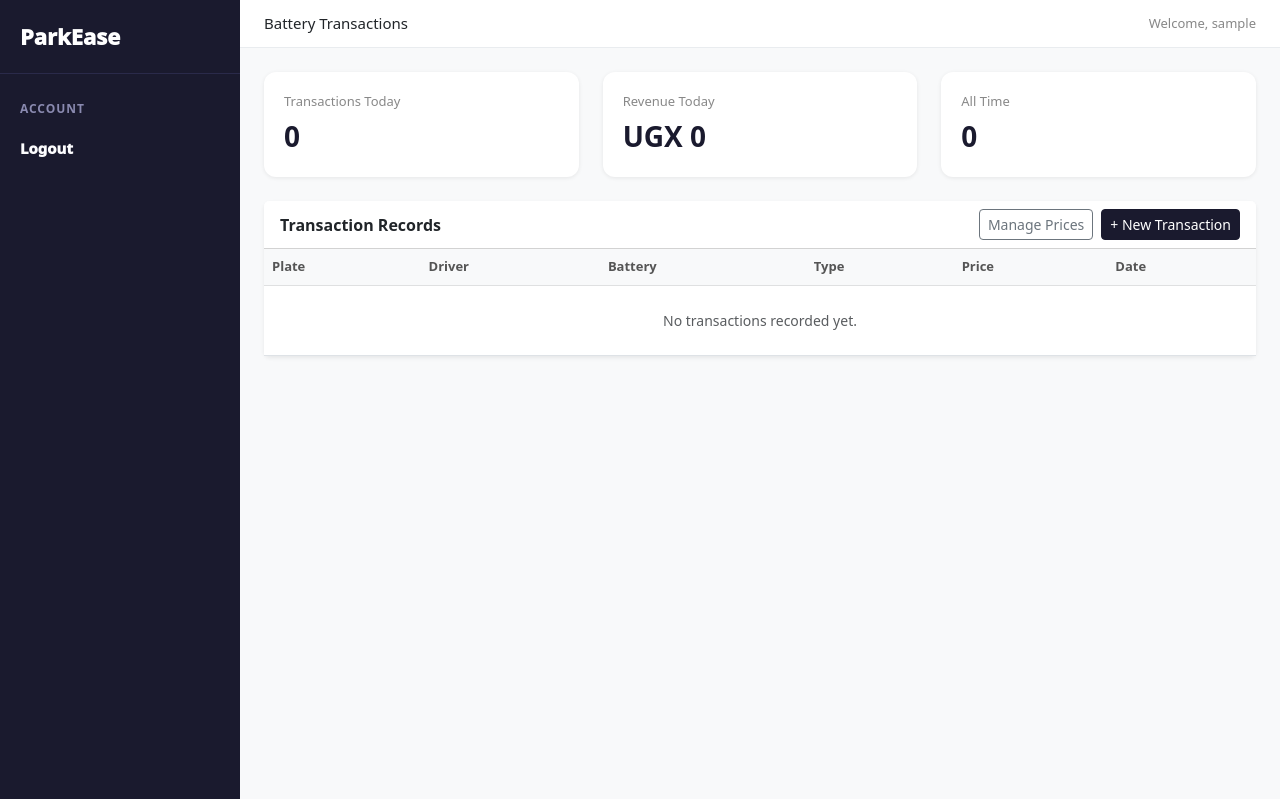
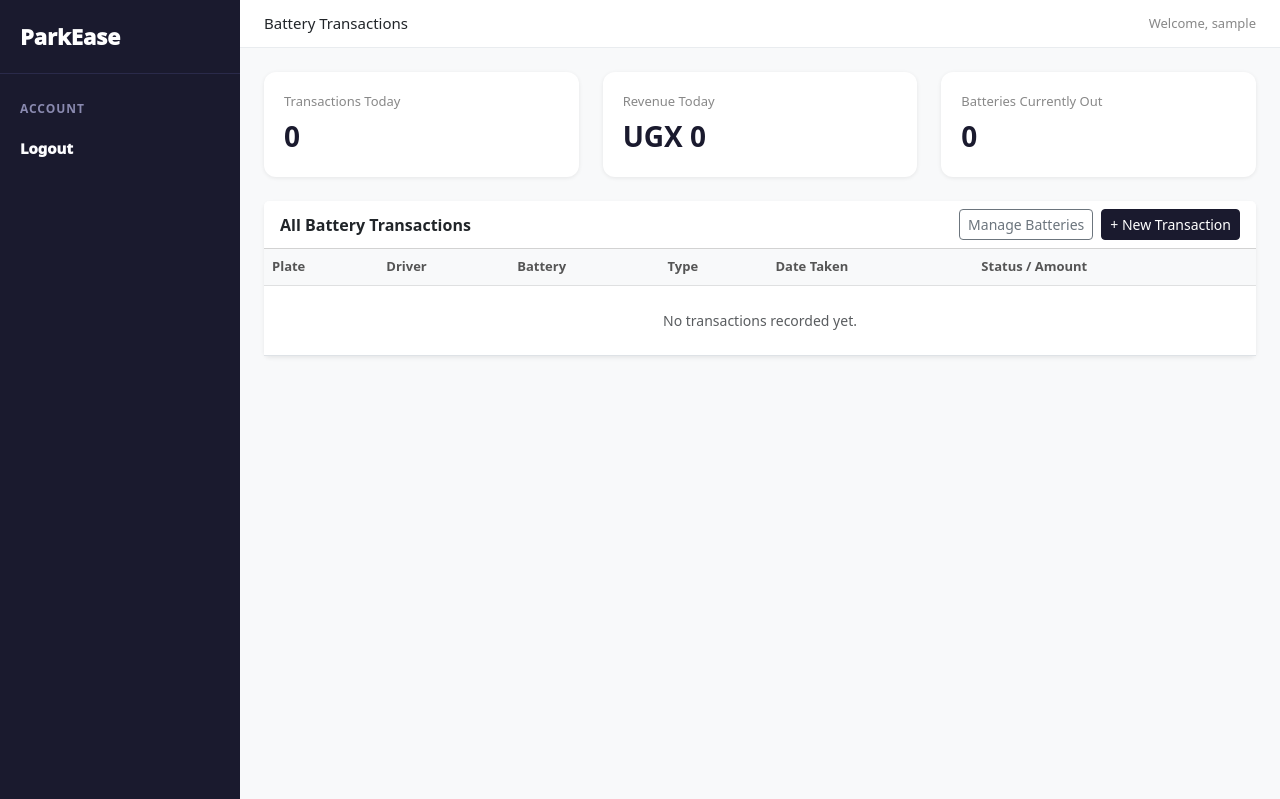
Before and after one commit to Ashraf9-0/ParkeasebyMohammedAshraf, a Django app: page /battery/ in a window 1280 px wide. Shown: the top 799 px of the page. Run offline with Django 5.2, Linux system fonts and the light colour scheme; the visitor is signed in with stand-in values (Sample User, id 1); data that the repository does not hold is empty.

Commit message:
added functionality into the battery section , such as: being able to return batterys that have been hired , and setting a price to the batteries that have been hired right from the web interface on a daily rate.

```diff
--- a/battery/templates/battery/battery_list.html
+++ b/battery/templates/battery/battery_list.html
@@ -4,7 +4,6 @@
 {% block page_heading %}Battery Transactions{% endblock %}
 
 {% block content %}
-
 <div class="row g-4 mb-4">
     <div class="col-md-4">
         <div class="stat-card">
@@ -20,17 +19,51 @@
     </div>
     <div class="col-md-4">
         <div class="stat-card">
-            <div class="stat-label">All Time</div>
-            <div class="stat-value">{{ all_transactions }}</div>
+            <div class="stat-label">Batteries Currently Out</div>
+            <div class="stat-value">{{ batteries_out.count }}</div>
         </div>
     </div>
 </div>
 
+{% if batteries_out %}
+<div class="card border-0 shadow-sm mb-4">
+    <div class="card-header bg-warning bg-opacity-25">
+        <span class="fw-bold">⚡ Batteries Currently Out on Hire</span>
+    </div>
+    <div class="card-body p-0">
+        <table class="table table-hover mb-0">
+            <thead class="table-light">
+                <tr>
+                    <th>Plate</th>
+                    <th>Driver</th>
+                    <th>Battery</th>
+                    <th>Rate</th>
+                    <th>Date Taken</th>
+                    <th>Action</th>
+                </tr>
+            </thead>
+            <tbody>
+                {% for t in batteries_out %}
+                <tr>
+                    <td><strong>{{ t.plate }}</strong></td>
+                    <td>{{ t.driver_name }}</td>
+                    <td>{{ t.battery.name }}</td>
+                    <td>UGX {{ t.battery.daily_rate }}/day</td>
+                    <td>{{ t.date_taken|date:"h:i A — M d, Y" }}</td>
+                    <td><a href="{% url 'battery_return' t.pk %}" class="btn btn-sm btn-success">Return</a></td>
+                </tr>
+                {% endfor %}
+            </tbody>
+        </table>
+    </div>
+</div>
+{% endif %}
+
 <div class="card border-0 shadow-sm">
     <div class="card-header bg-white d-flex justify-content-between align-items-center">
-        <span class="fw-bold">Transaction Records</span>
+        <span class="fw-bold">All Battery Transactions</span>
         <div class="d-flex gap-2">
-            <a href="{% url 'battery_prices' %}" class="btn btn-outline-secondary btn-sm">Manage Prices</a>
+            <a href="{% url 'battery_prices' %}" class="btn btn-outline-secondary btn-sm">Manage Batteries</a>
             <a href="{% url 'battery_form' %}" class="btn btn-primary btn-sm">+ New Transaction</a>
         </div>
     </div>
@@ -42,19 +75,27 @@
                     <th>Driver</th>
                     <th>Battery</th>
                     <th>Type</th>
-                    <th>Price</th>
-                    <th>Date</th>
+                    <th>Date Taken</th>
+                    <th>Status / Amount</th>
                 </tr>
             </thead>
             <tbody>
-                {% for transaction in transactions %}
+                {% for t in transactions %}
                 <tr>
-                    <td><strong>{{ transaction.plate }}</strong></td>
-                    <td>{{ transaction.driver_name }}</td>
-                    <td>{{ transaction.battery.name }}</td>
-                    <td>{{ transaction.battery.get_battery_type_display }}</td>
-                    <td>UGX {{ transaction.battery.price }}</td>
-                    <td>{{ transaction.date|date:"h:i A — M d, Y" }}</td>
+                    <td><strong>{{ t.plate }}</strong></td>
+                    <td>{{ t.driver_name }}</td>
+                    <td>{{ t.battery.name }}</td>
+                    <td>{{ t.battery.get_battery_type_display }}</td>
+                    <td>{{ t.date_taken|date:"h:i A — M d, Y" }}</td>
+                    <td>
+                        {% if t.battery.battery_type == 'sale' %}
+                            <span class="badge bg-secondary">Sold — UGX {{ t.battery.price }}</span>
+                        {% elif t.status == 'out' %}
+                            <span class="badge bg-warning text-dark">Out</span>
+                        {% elif t.status == 'returned' %}
+                            <span class="badge bg-success">Returned — UGX {{ t.total_charged }}</span>
+                        {% endif %}
+                    </td>
                 </tr>
                 {% empty %}
                 <tr>
@@ -65,5 +106,4 @@
         </table>
     </div>
 </div>
-
 {% endblock %}
--- a/battery/urls.py
+++ b/battery/urls.py
@@ -2,7 +2,9 @@ from django.urls import path
 from . import views
 
 urlpatterns = [
-    path('battery/', views.battery_list, name='battery_list'),
-    path('battery/new/', views.battery_form, name='battery_form'),
-    path('battery/prices/', views.battery_prices, name='battery_prices'),
+    path('battery/',                  views.battery_list,    name='battery_list'),
+    path('battery/new/',              views.battery_form,    name='battery_form'),
+    path('battery/prices/',           views.battery_prices,  name='battery_prices'),
+    path('battery/return/<int:pk>/',  views.battery_return,  name='battery_return'),
+    path('battery/receipt/<int:pk>/', views.battery_receipt, name='battery_receipt'),
 ]
--- a/battery/views.py
+++ b/battery/views.py
@@ -1,33 +1,95 @@
 from django.shortcuts import render, get_object_or_404, redirect
 from django.contrib.auth.decorators import login_required
 from django.utils import timezone
+from datetime import datetime
 from .models import BatteryItem, BatteryTransaction
+
 
 @login_required
 def battery_form(request):
     batteries = BatteryItem.objects.all()
     if request.method == 'POST':
-        battery = get_object_or_404(BatteryItem, pk=request.POST['battery_id'])
-        BatteryTransaction.objects.create(
-            battery     = battery,
-            plate       = request.POST['plate'].upper(),
-            driver_name = request.POST['driver_name'],
-        )
+        battery  = get_object_or_404(BatteryItem, pk=request.POST['battery_id'])
+        date_str = request.POST.get('date_taken', '').strip()
+        try:
+            date_taken = timezone.make_aware(datetime.strptime(date_str, '%Y-%m-%dT%H:%M'))
+        except (ValueError, TypeError):
+            date_taken = timezone.now()
+
+        if battery.battery_type == 'hire':
+            BatteryTransaction.objects.create(
+                battery     = battery,
+                plate       = request.POST['plate'].upper(),
+                driver_name = request.POST['driver_name'],
+                date_taken  = date_taken,
+                status      = 'out',
+            )
+        else:
+            BatteryTransaction.objects.create(
+                battery     = battery,
+                plate       = request.POST['plate'].upper(),
+                driver_name = request.POST['driver_name'],
+                date_taken  = date_taken,
+            )
         return redirect('battery_list')
-    return render(request, 'battery/battery_form.html', {'batteries': batteries})
+
+    now = timezone.localtime(timezone.now())
+    return render(request, 'battery/battery_form.html', {
+        'batteries':        batteries,
+        'default_datetime': now.strftime('%Y-%m-%dT%H:%M'),
+    })
+
+
+@login_required
+def battery_return(request, pk):
+    transaction = get_object_or_404(BatteryTransaction, pk=pk, battery__battery_type='hire', status='out')
+
+    if request.method == 'POST':
+        date_str = request.POST.get('date_returned', '').strip()
+        try:
+            date_returned = timezone.make_aware(datetime.strptime(date_str, '%Y-%m-%dT%H:%M'))
+        except (ValueError, TypeError):
+            date_returned = timezone.now()
+
+        transaction.date_returned = date_returned
+        transaction.status        = 'returned'
+        transaction.total_charged = transaction.calculate_charge()
+        transaction.save()
+        return redirect('battery_receipt', pk=transaction.pk)
+
+    now = timezone.localtime(timezone.now())
+    return render(request, 'battery/battery_return.html', {
+        'transaction':      transaction,
+        'default_datetime': now.strftime('%Y-%m-%dT%H:%M'),
+    })
+
+
+@login_required
+def battery_receipt(request, pk):
+    transaction = get_object_or_404(BatteryTransaction, pk=pk)
+    return render(request, 'battery/battery_receipt.html', {'transaction': transaction})
 
 
 @login_required
 def battery_list(request):
-    transactions      = BatteryTransaction.objects.all().order_by('-date')
-    today             = timezone.now().date()
-    today_transaction = BatteryTransaction.objects.filter(date__date=today)
-    total_revenue     = sum(t.battery.price for t in today_transaction)
+    all_transactions   = BatteryTransaction.objects.all().order_by('-date_taken')
+    batteries_out      = BatteryTransaction.objects.filter(battery__battery_type='hire', status='out')
+    today              = timezone.now().date()
+    today_transactions = BatteryTransaction.objects.filter(date_taken__date=today)
+
+    total_revenue = 0
+    for t in today_transactions:
+        if t.battery.battery_type == 'sale':
+            total_revenue += t.battery.price
+        elif t.status == 'returned' and t.total_charged:
+            total_revenue += t.total_charged
+
     context = {
-        'transactions':       transactions,
-        'total_transactions': today_transaction.count(),
+        'transactions':       all_transactions,
+        'batteries_out':      batteries_out,
+        'total_transactions': today_transactions.count(),
         'total_revenue':      total_revenue,
-        'all_transactions':   transactions.count(),
+        'all_transactions':   all_transactions.count(),
     }
     return render(request, 'battery/battery_list.html', context)
 
@@ -41,7 +103,8 @@ def battery_prices(request):
             BatteryItem.objects.create(
                 name         = request.POST['name'],
                 battery_type = request.POST['battery_type'],
-                price        = request.POST['price'],
+                price        = request.POST.get('price', 0) or 0,
+                daily_rate   = request.POST.get('daily_rate', 0) or 0,
                 description  = request.POST.get('description', ''),
             )
         elif action == 'delete':
```
Also changed, not shown: battery/models.py (+31 -6 lines), battery/templates/battery/battery_form.html (+39 -5 lines), battery/templates/battery/battery_prices.html (+44 -12 lines), battery/templates/battery/battery_receipt.html (added, +55 -0 lines), battery/templates/battery/battery_return.html (added, +80 -0 lines), parking/views.py (+6 -2 lines), battery/migrations/0002_batterytransaction_hire_fee.py (added), battery/migrations/0003_rename_date_batterytransaction_date_taken_and_more.py (added).
